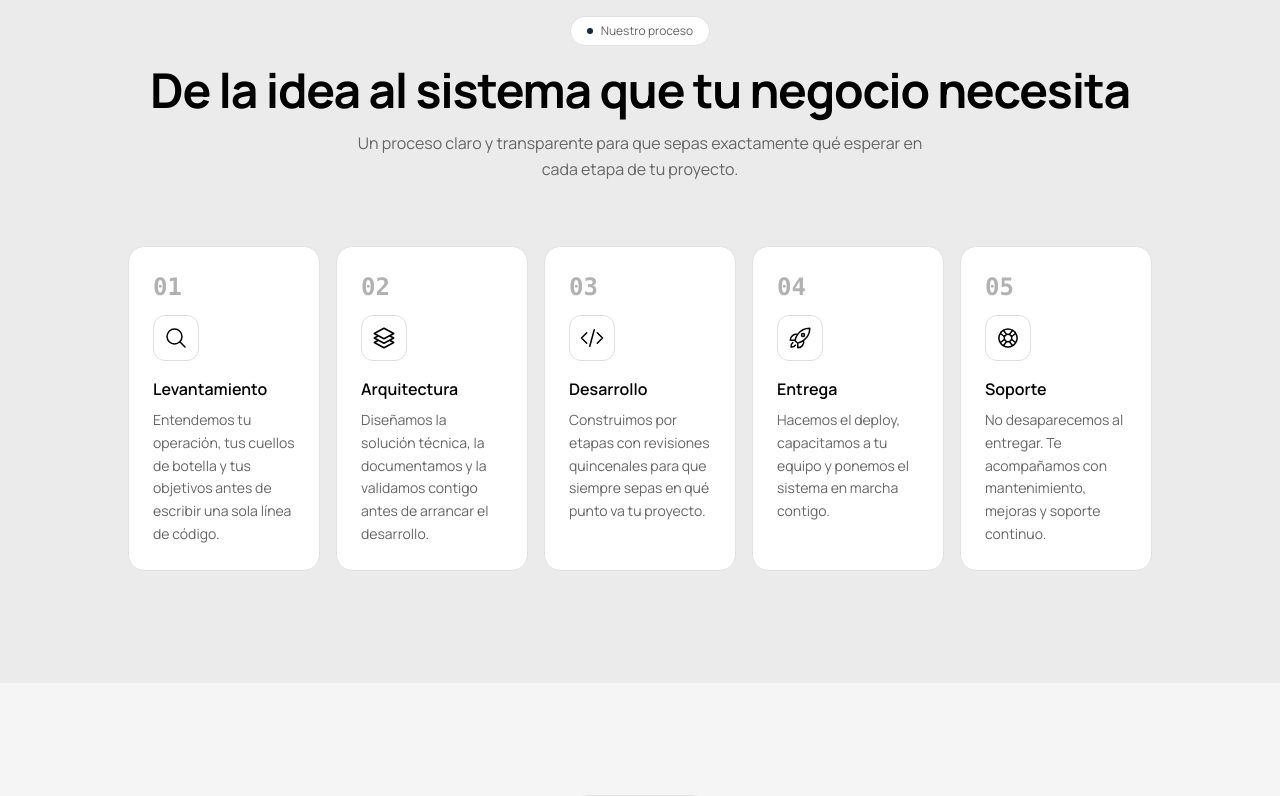
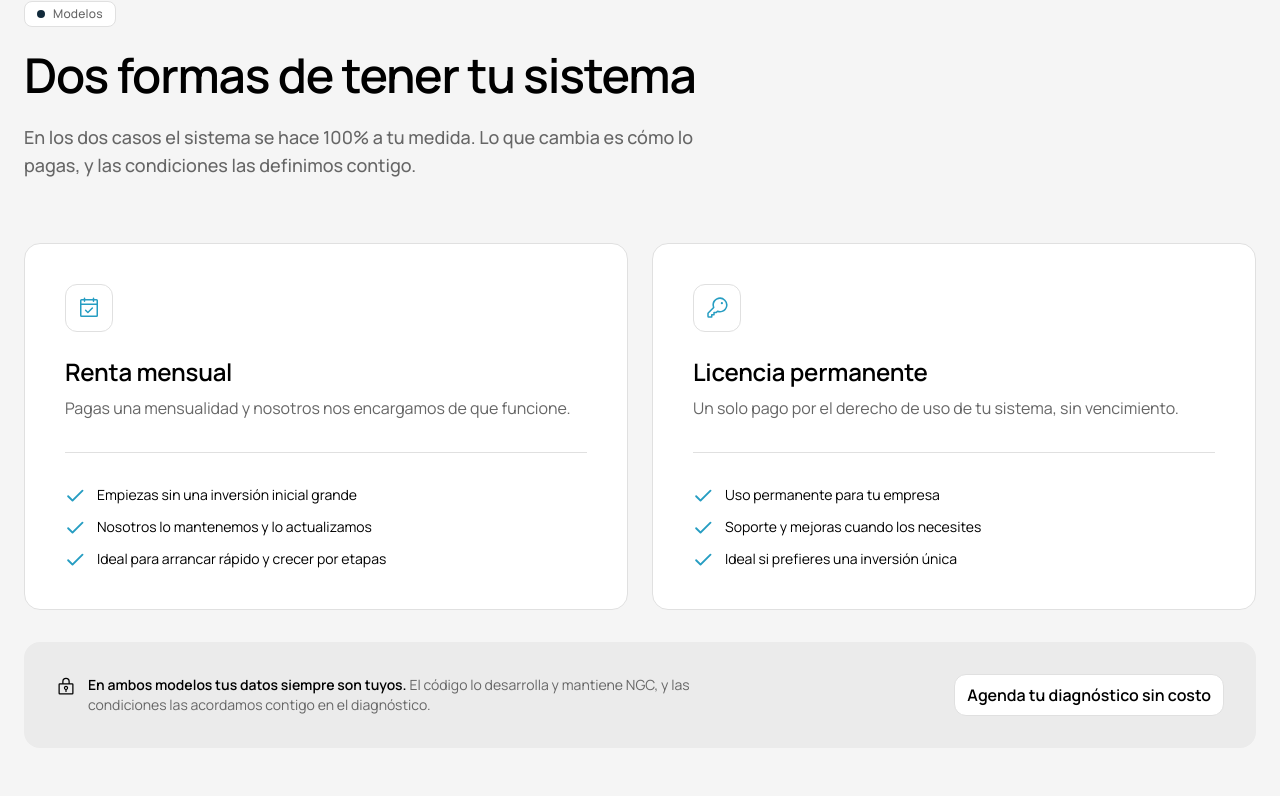
Before and after one commit to ngc-software-solutions/ngc-official-site, a Next.js app: page / in a window 1280 px wide. Shown: the part 3858-4654 px from the top of the page. Built offline with nearby package versions, Linux system fonts and the light colour scheme; what tailwind-animations would draw is missing.

Commit message:
feat: add Models component to showcase system payment options and details

```diff
--- a/src/app/page.tsx
+++ b/src/app/page.tsx
@@ -3,6 +3,7 @@ import FeaturedCase from "@/components/sections/FeaturedCase";
 import ProblemSolution from "@/components/sections/ProblemSolution";
 import Services from "@/components/sections/Services";
 import Tagline from "@/components/sections/Tagline";
+import Models from "@/components/sections/Models";
 import Portfolio from "@/components/sections/Portfolio";
 import Team from "@/components/sections/Team";
 import Contact from "@/components/sections/Contact";
@@ -17,6 +18,7 @@ export default function Home() {
       <ProblemSolution />
       <Services />
       <Tagline />
+      <Models />
       <Workflow />
       <Portfolio />
       <Team />
--- /dev/null
+++ b/src/components/sections/Models.tsx
@@ -0,0 +1,110 @@
+import {
+  CalendarCheck,
+  Check,
+  Key,
+  LockKey,
+} from "@phosphor-icons/react/ssr";
+import Button from "@/components/ui/Button";
+import Reveal from "@/components/ui/Reveal";
+
+// High level on purpose: terms are agreed with each client.
+const models = [
+  {
+    Icon: CalendarCheck,
+    name: "Renta mensual",
+    summary: "Pagas una mensualidad y nosotros nos encargamos de que funcione.",
+    points: [
+      "Empiezas sin una inversión inicial grande",
+      "Nosotros lo mantenemos y lo actualizamos",
+      "Ideal para arrancar rápido y crecer por etapas",
+    ],
+  },
+  {
+    Icon: Key,
+    name: "Licencia permanente",
+    summary: "Un solo pago por el derecho de uso de tu sistema, sin vencimiento.",
+    points: [
+      "Uso permanente para tu empresa",
+      "Soporte y mejoras cuando los necesites",
+      "Ideal si prefieres una inversión única",
+    ],
+  },
+];
+
+export default function Models() {
+  return (
+    <section
+      id="modelos"
+      aria-labelledby="modelos-titulo"
+      className="px-6 py-24"
+    >
+      <div className="mx-auto max-w-7xl">
+        <Reveal className="max-w-170">
+          <p className="inline-flex items-center gap-2 rounded-lg border border-border bg-surface px-3 py-1 caption-4 text-muted">
+            <span aria-hidden="true" className="size-2 rounded-full bg-accent" />
+            Modelos
+          </p>
+          <h2
+            id="modelos-titulo"
+            className="mt-6 heading-4 text-text md:heading-2"
+          >
+            Dos formas de tener tu sistema
+          </h2>
+          <p className="mt-6 body-3 text-muted md:title-2">
+            En los dos casos el sistema se hace 100% a tu medida. Lo que cambia
+            es cómo lo pagas, y las condiciones las definimos contigo.
+          </p>
+        </Reveal>
+
+        <div className="mt-16 grid items-start gap-6 md:grid-cols-2">
+          {models.map(({ Icon, name, summary, points }, i) => (
+            <Reveal key={name} delay={i * 120} className="h-full">
+              <article className="flex h-full flex-col rounded-2xl border border-border bg-surface p-8 md:p-10">
+                <span className="flex size-12 items-center justify-center rounded-xl border border-border bg-surface text-accent-icon">
+                  <Icon size={24} aria-hidden="true" />
+                </span>
+                <h3 className="mt-6 heading-5 text-text">{name}</h3>
+                <p className="mt-2 body-3 text-muted">{summary}</p>
+                <ul className="mt-8 flex flex-col gap-3 border-t border-border pt-8">
+                  {points.map((point) => (
+                    <li key={point} className="flex items-start gap-3">
+                      <Check
+                        size={20}
+                        weight="bold"
+                        className="shrink-0 text-accent-icon"
+                        aria-hidden="true"
+                      />
+                      <span className="body-6 text-text">{point}</span>
+                    </li>
+                  ))}
+                </ul>
+              </article>
+            </Reveal>
+          ))}
+        </div>
+
+        <Reveal className="mt-8">
+          <div className="flex flex-col gap-6 rounded-2xl bg-surface-alt p-6 md:flex-row md:items-center md:justify-between md:p-8">
+            <p className="flex max-w-2xl items-start gap-3 body-6 text-muted">
+              <LockKey
+                size={20}
+                className="mt-0.5 shrink-0 text-text"
+                aria-hidden="true"
+              />
+              <span>
+                <span className="body-4 text-text">
+                  En ambos modelos tus datos siempre son tuyos.
+                </span>{" "}
+                El código lo desarrolla y mantiene NGC, y las condiciones las
+                acordamos contigo en el diagnóstico.
+              </span>
+            </p>
+            <Button href="#contacto" variant="secondary" className="shrink-0">
+              Agenda tu diagnóstico sin costo
+            </Button>
+          </div>
+        </Reveal>
+      </div>
+    </section>
+  );
+}
```
